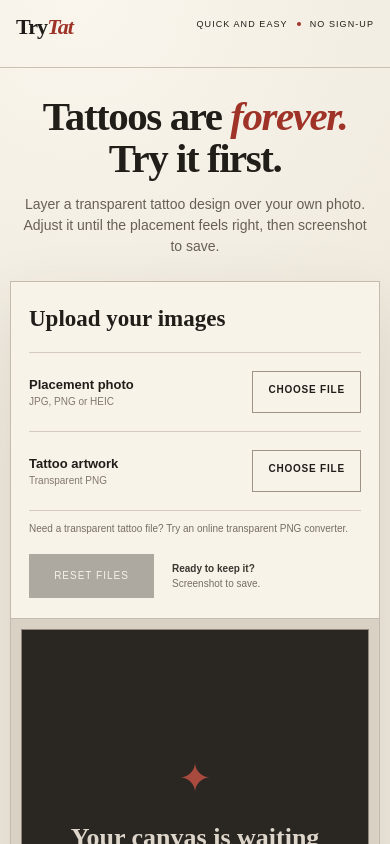
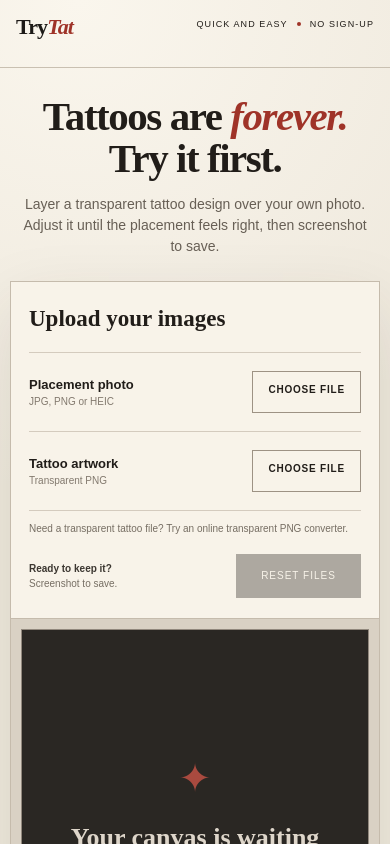
Before and after one commit to m7tapia/try-tat, a React (Vite) app: page / in a window 390 px wide. Shown: the top 844 px of the page. Built offline with nearby package versions, Linux system fonts and the light colour scheme.

Commit message:
Reposition mobile file actions

```diff
--- a/src/components/ControlPanel.tsx
+++ b/src/components/ControlPanel.tsx
@@ -69,6 +69,10 @@ export function ControlPanel({
         )}
 
         <div className="upload-actions">
+          <p>
+            <strong>Ready to keep it?</strong>
+            Screenshot to save.
+          </p>
           <button
             className="reset"
             type="button"
@@ -77,10 +81,6 @@ export function ControlPanel({
           >
             Reset files
           </button>
-          <p>
-            <strong>Ready to keep it?</strong>
-            Screenshot to save.
-          </p>
         </div>
       </div>
 
--- a/src/styles.css
+++ b/src/styles.css
@@ -439,10 +439,14 @@ input[type="range"] {
 
 .upload-actions {
   display: grid;
-  grid-template-columns: 125px 1fr;
+  grid-template-columns: 1fr auto;
   align-items: center;
   gap: 18px;
   padding-top: 18px;
+}
+
+.upload-actions .reset {
+  min-width: 125px;
 }
 
 .upload-actions p {
```
